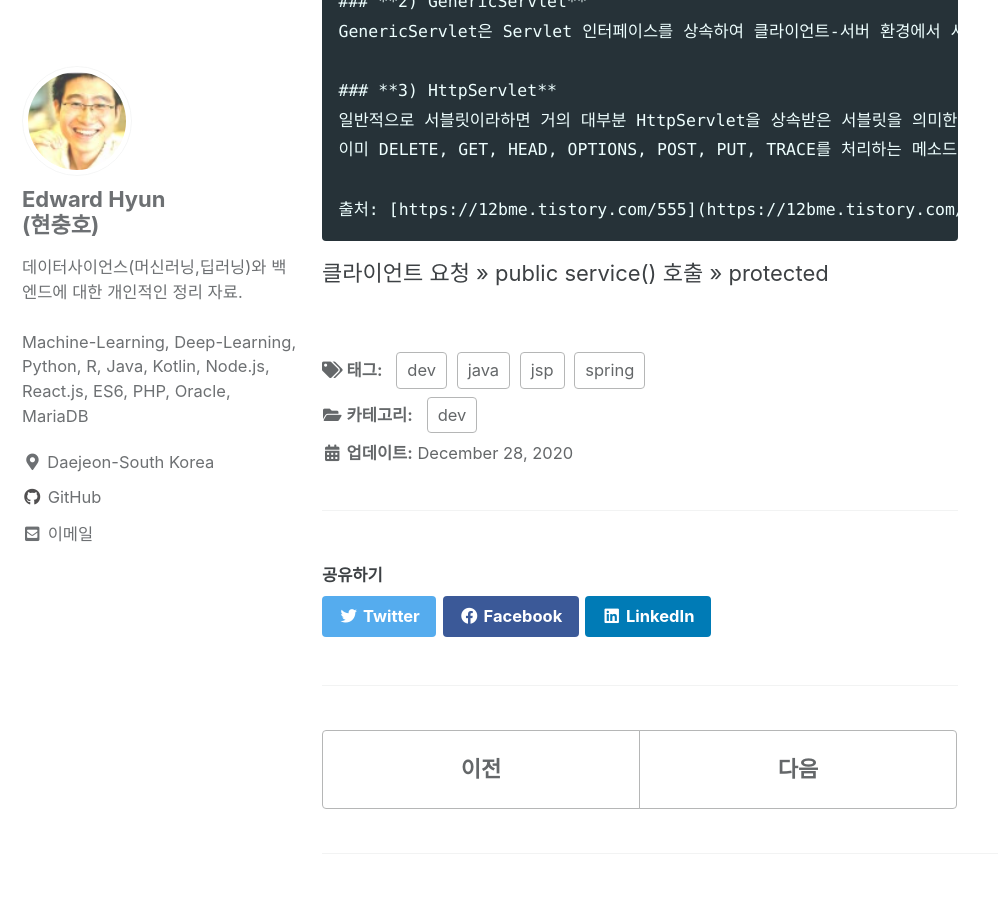
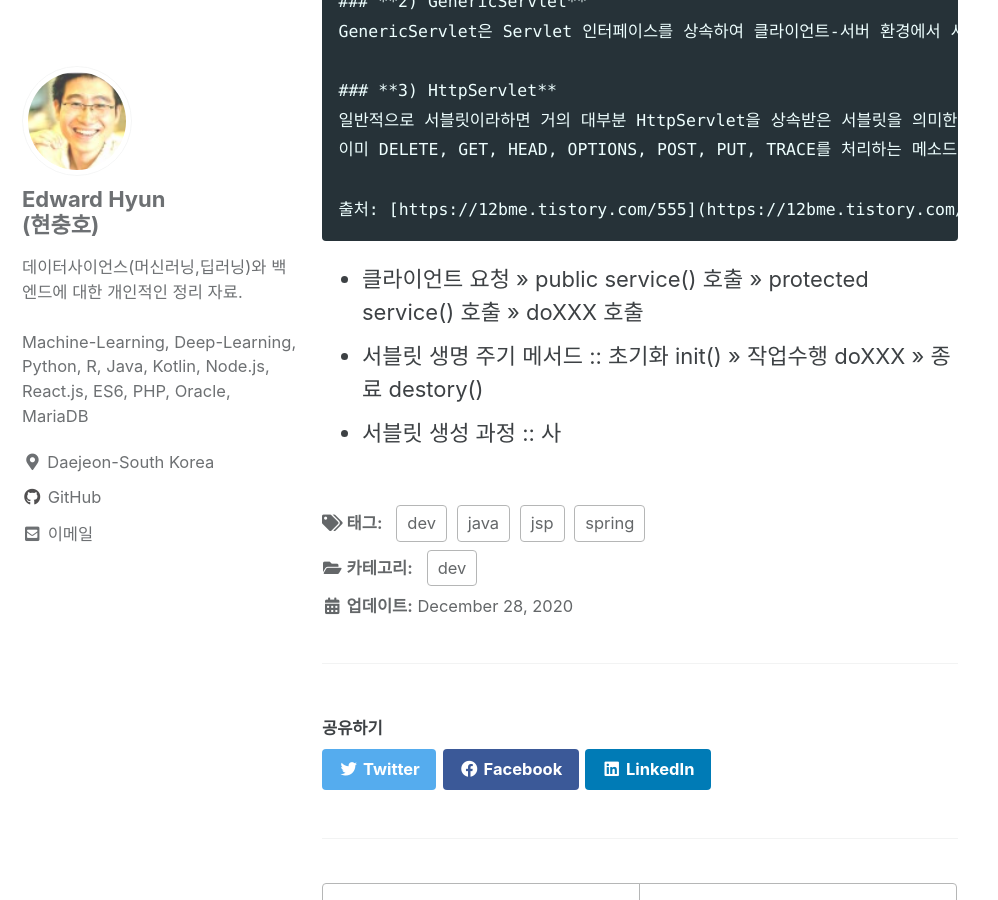
Before and after one commit to iamhch24/iamhch24.github.io, a Jekyll site: the page built from _posts/2020-12-28-[Study] 자바 웹을 다루는 기술.md, in a window 1280 px wide and 900 px high, scrolled down 3636 px. Shown: the whole window, without its empty margins (0-998 px from the left). Built offline with Jekyll 4.4.1, drawn with Linux system fonts in a browser that asks for light colours; cached includes are drawn as plain includes.

Commit message:
_posts/2020-12-28-[Study] 자바 웹을 다루는 기술.md updated from https://stackedit.io/

````diff
--- a/_posts/2020-12-28-[Study] 자바 웹을 다루는 기술.md
+++ b/_posts/2020-12-28-[Study] 자바 웹을 다루는 기술.md
@@ -116,9 +116,12 @@ GenericServlet은 Servlet 인터페이스를 상속하여 클라이언트-서버
 출처: [https://12bme.tistory.com/555](https://12bme.tistory.com/555) [길은 가면, 뒤에 있다.]
 ```
 
-클라이언트 요청 >> public service() 호출 >> protected
+* 클라이언트 요청 >> public service() 호출 >> protected service() 호출 >>  doXXX 호출
+* 서블릿 생명 주기 메서드 :: 초기화 init() >> 작업수행 doXXX >> 종료 destory()
+* 서블릿 생성 과정 :: 사
+
 <!--stackedit_data:
-eyJoaXN0b3J5IjpbLTEyNDA1OTkwMDcsOTQ2MjkwNzI5LC01Mj
+eyJoaXN0b3J5IjpbLTE0NzEyNjQ0NjAsOTQ2MjkwNzI5LC01Mj
 IzMTQyMDMsLTEyNDI0ODc3ODAsLTIwMjU4NDA0ODksODI2NjEx
 NDk2XX0=
 -->
````
